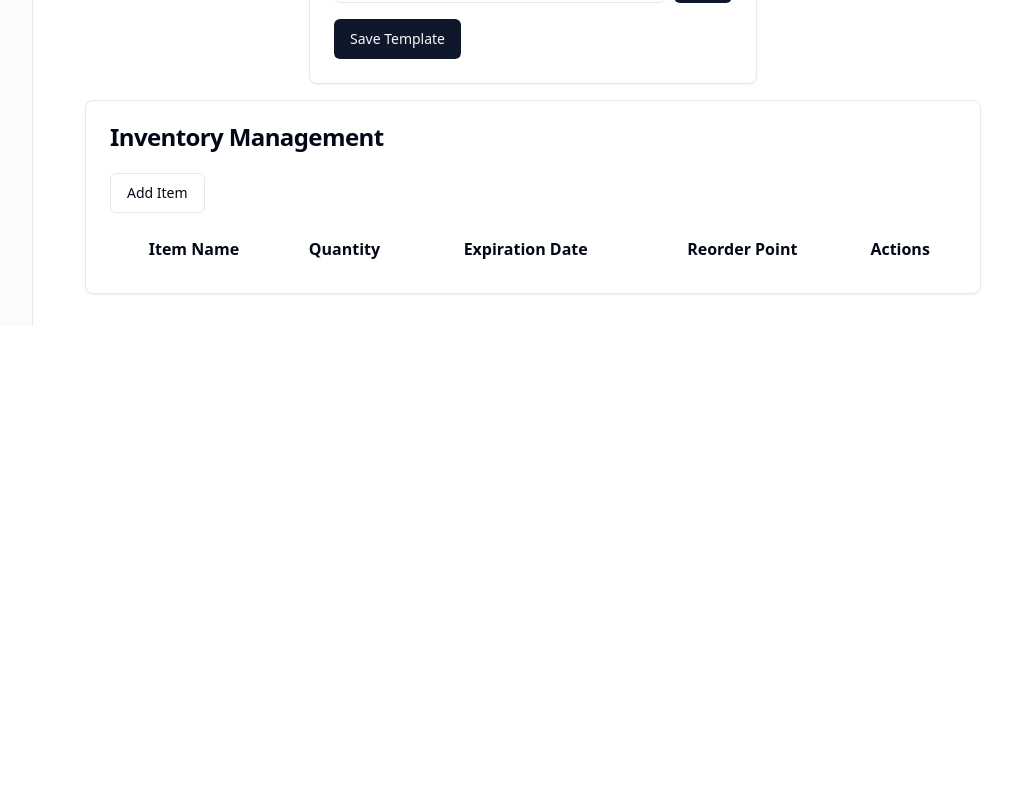
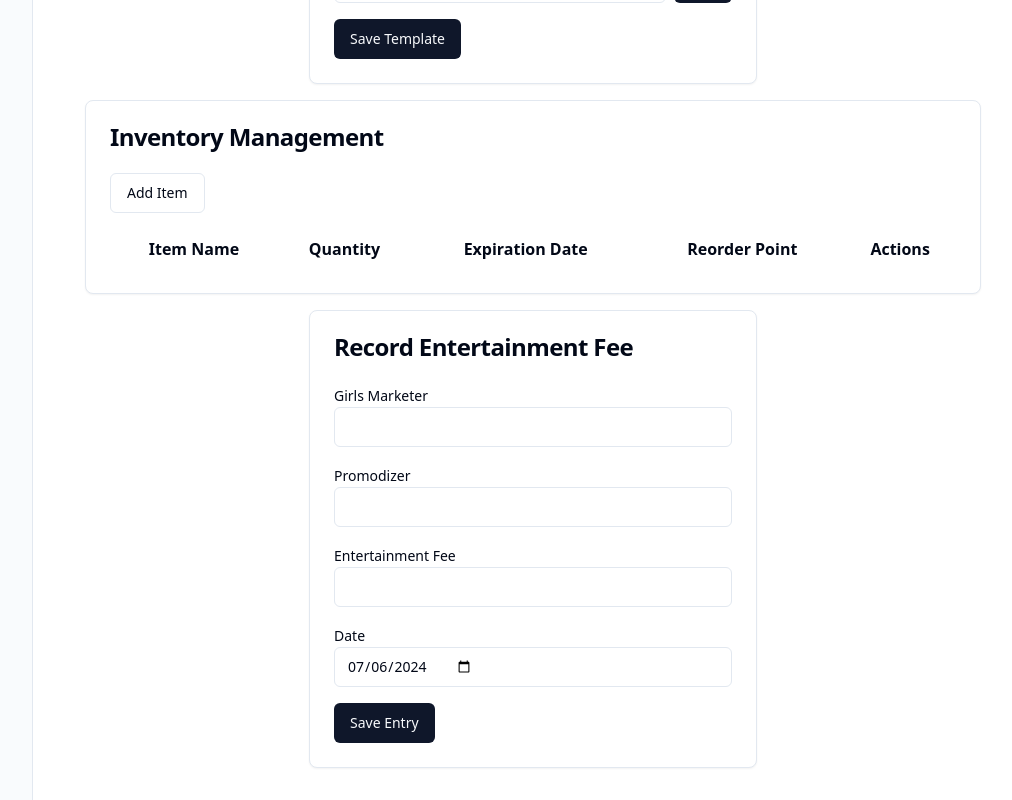
Before and after one commit to GPT-Engineer-App/crazy-management-system, a React (Vite) app: page / in a window 1280 px wide. Shown: the part 1215-2015 px from the top of the page, without its empty margins (247-1259 px from the left). Before the commit the page ends 1541 px from the top, so only its background shows below. Built offline with nearby package versions, Linux system fonts and the light colour scheme.

Commit message:
Implemented Entertainment Fee Accounting feature with UI components and integrated it into the main page.

```diff
--- /dev/null
+++ b/src/components/EntertainmentFeeAccounting.jsx
@@ -0,0 +1,94 @@
+import { useState } from "react";
+import { Button } from "@/components/ui/button";
+import { Card, CardContent, CardHeader, CardTitle } from "@/components/ui/card";
+import { Input } from "@/components/ui/input";
+import { Label } from "@/components/ui/label";
+import { Select, SelectContent, SelectItem, SelectTrigger, SelectValue } from "@/components/ui/select";
+import { toast } from "sonner";
+
+const EntertainmentFeeAccounting = ({ onSave }) => {
+  const [form, setForm] = useState({
+    marketer: "",
+    promodizer: "",
+    fee: "",
+    date: new Date().toISOString().split("T")[0],
+  });
+
+  const handleInputChange = (e) => {
+    const { name, value } = e.target;
+    setForm({ ...form, [name]: value });
+  };
+
+  const handleSubmit = (e) => {
+    e.preventDefault();
+    if (!form.marketer || !form.promodizer || !form.fee) {
+      toast.error("Please fill in all fields");
+      return;
+    }
+    onSave(form);
+    setForm({
+      marketer: "",
+      promodizer: "",
+      fee: "",
+      date: new Date().toISOString().split("T")[0],
+    });
+    toast.success("Entertainment fee recorded successfully");
+  };
+
+  return (
+    <Card className="max-w-md mx-auto mt-4">
+      <CardHeader>
+        <CardTitle>Record Entertainment Fee</CardTitle>
+      </CardHeader>
+      <CardContent>
+        <form onSubmit={handleSubmit}>
+          <div className="mb-4">
+            <Label htmlFor="marketer">Girls Marketer</Label>
+            <Input
+              id="marketer"
+              name="marketer"
+              value={form.marketer}
+              onChange={handleInputChange}
+              required
+            />
+          </div>
+          <div className="mb-4">
+            <Label htmlFor="promodizer">Promodizer</Label>
+            <Input
+              id="promodizer"
+              name="promodizer"
+              value={form.promodizer}
+              onChange={handleInputChange}
+              required
+            />
+          </div>
+          <div className="mb-4">
+            <Label htmlFor="fee">Entertainment Fee</Label>
+            <Input
+              id="fee"
+              name="fee"
+              type="number"
+              value={form.fee}
+              onChange={handleInputChange}
+              required
+            />
+          </div>
+          <div className="mb-4">
+            <Label htmlFor="date">Date</Label>
+            <Input
+              id="date"
+              name="date"
+              type="date"
+              value={form.date}
+              onChange={handleInputChange}
+              required
+            />
+          </div>
+          <Button type="submit">Save Entry</Button>
+        </form>
+      </CardContent>
+    </Card>
+  );
+};
+
+export default EntertainmentFeeAccounting;
--- a/src/pages/Index.jsx
+++ b/src/pages/Index.jsx
@@ -11,6 +11,7 @@ import AttendanceReport from "@/components/AttendanceReport";
 import Checklist from "@/components/Checklist";
 import ChecklistTemplateManager from "@/components/ChecklistTemplateManager";
 import InventoryManagement from "@/components/InventoryManagement";
+import EntertainmentFeeAccounting from "@/components/EntertainmentFeeAccounting";
 
 const Index = () => {
   const [selectedDate, setSelectedDate] = useState(null);
@@ -25,6 +26,7 @@ const Index = () => {
   const [attendanceData, setAttendanceData] = useState([]);
   const [templates, setTemplates] = useState([]);
   const [selectedTemplate, setSelectedTemplate] = useState(null);
+  const [entertainmentFees, setEntertainmentFees] = useState([]);
 
   const handleDateClick = (date) => {
     setSelectedDate(date);
@@ -73,6 +75,10 @@ const Index = () => {
       template.name === selectedTemplate.name ? { ...template, tasks } : template
     );
     setTemplates(updatedTemplates);
+  };
+
+  const handleSaveEntertainmentFee = (feeData) => {
+    setEntertainmentFees([...entertainmentFees, feeData]);
   };
 
   return (
@@ -167,6 +173,7 @@ const Index = () => {
         <Checklist template={selectedTemplate} onSave={handleSaveChecklist} />
       )}
       <InventoryManagement />
+      <EntertainmentFeeAccounting onSave={handleSaveEntertainmentFee} />
     </div>
   );
 };
```
